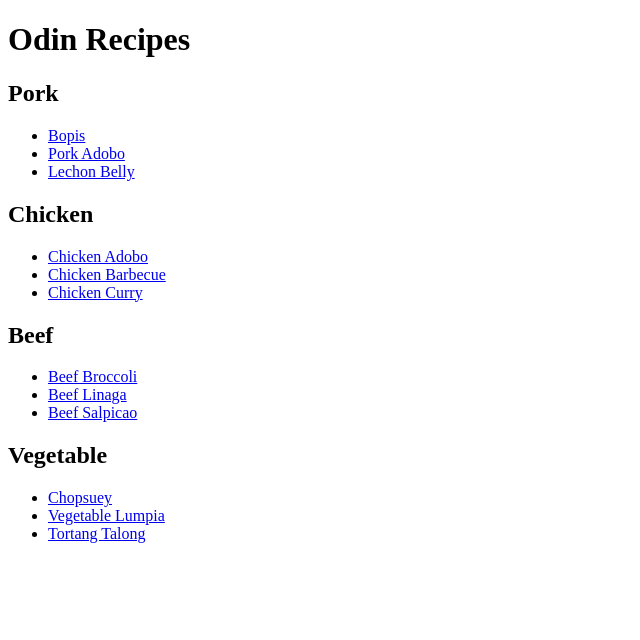
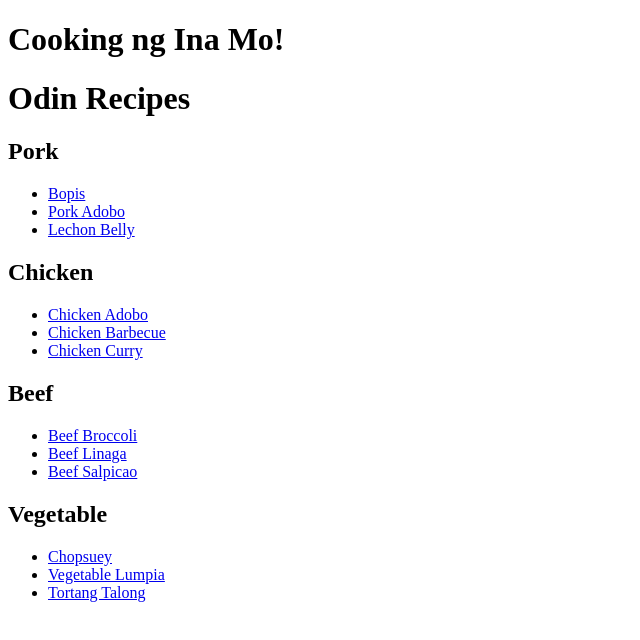
Before and after one commit to glndnyu/odin-recipes, a plain HTML site: page index.html in a window 1280 px wide. Shown: the whole page, without its empty margins (0-640 px from the left). Drawn offline with Linux system fonts and the light colour scheme.

Commit message:
change title and add header

```diff
--- a/index.html
+++ b/index.html
@@ -4,8 +4,11 @@
   <meta charset="UTF-8">
   <meta http-equiv="X-UA-Compatible" content="IE=edge">
   <meta name="viewport" content="width=device-width, initial-scale=1.0">
-  <title>Document</title>
+  <title>Luto ng Ina Mo!</title>
 </head>
+<header>
+  <h1>Cooking ng Ina Mo!</h1>
+</header>
 <body>
   <h1>Odin Recipes</h1>
 
@@ -38,4 +41,5 @@
   </ul>
 
 </body>
+</style>
 </html>
```
